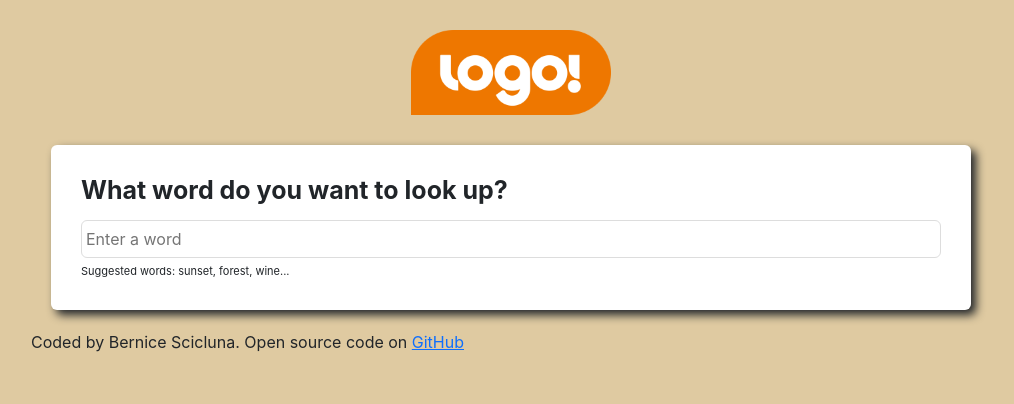
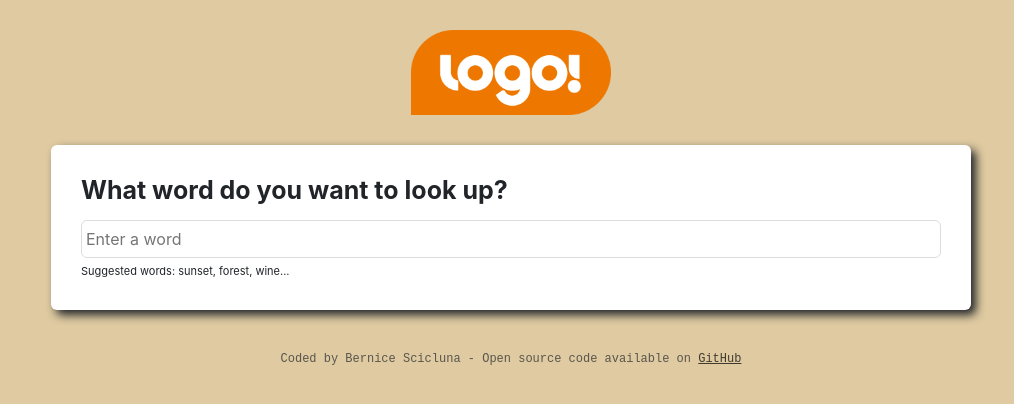
Before and after one commit to berscic/dictionary-search, a React (Create React App) app: page / in a window 1280 px wide. Shown: the top 404 px of the page, without its empty margins (129-1143 px from the left). Built offline with nearby package versions, Linux system fonts and the light colour scheme.

Commit message:
styled footer

```diff
--- a/src/App.css
+++ b/src/App.css
@@ -16,3 +16,15 @@ body {
   display: block;
   margin: 0 auto;
 }
+
+footer {
+  text-align: center;
+  margin: 40px;
+  font-size: 12px;
+  font-family: monospace;
+  opacity: 0.7;
+}
+
+footer a {
+  color: black;
+}
--- a/src/App.js
+++ b/src/App.js
@@ -10,8 +10,12 @@ function App() {
       </header>
       <Dictionary />
       <footer>
-        Coded by Bernice Scicluna. Open source code on{" "}
-        <a href="https://github.com/berscic/dictionary-search" rel="noreferrer">
+        Coded by Bernice Scicluna - Open source code available on{" "}
+        <a
+          href="https://github.com/berscic/dictionary-search"
+          target="_blank"
+          rel="noreferrer"
+        >
           GitHub
         </a>
       </footer>
```
